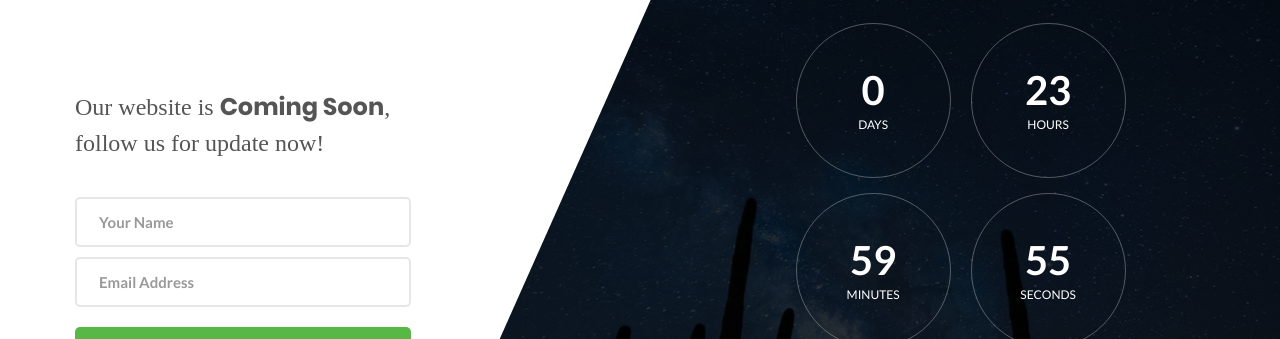
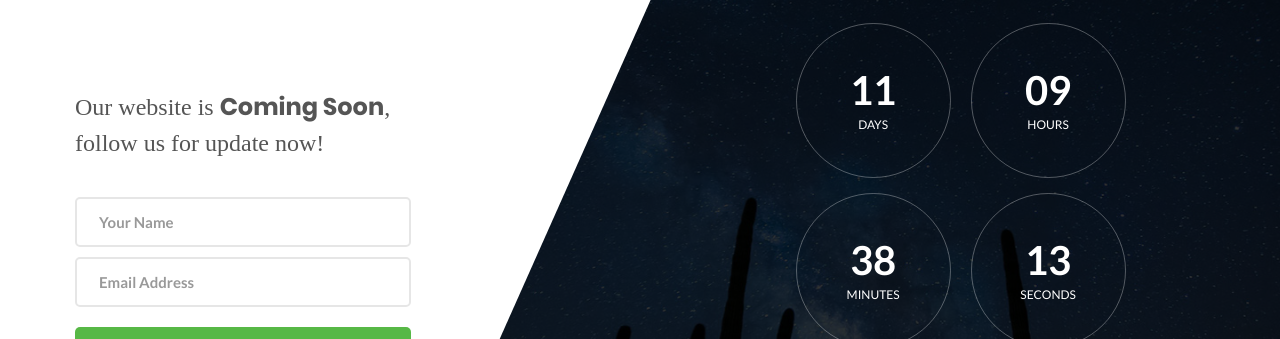
Before and after one commit to tghimanshu/finsaarthi-coming-soon, a plain HTML site: page index.html in a window 1280 px wide. Shown: the part 172-511 px from the top of the page. Drawn offline with Linux system fonts and the light colour scheme; a web font is replaced by a local one.

Commit message:
Update index.html

```diff
--- a/index.html
+++ b/index.html
@@ -155,7 +155,7 @@
         /*Endtime must be > current time*/
         endtimeYear: 2023,
         endtimeMonth: 4,
-        endtimeDate: 1,
+        endtimeDate: 14,
         endtimeHours: 0,
         endtimeMinutes: 0,
         endtimeSeconds: 0,
```
